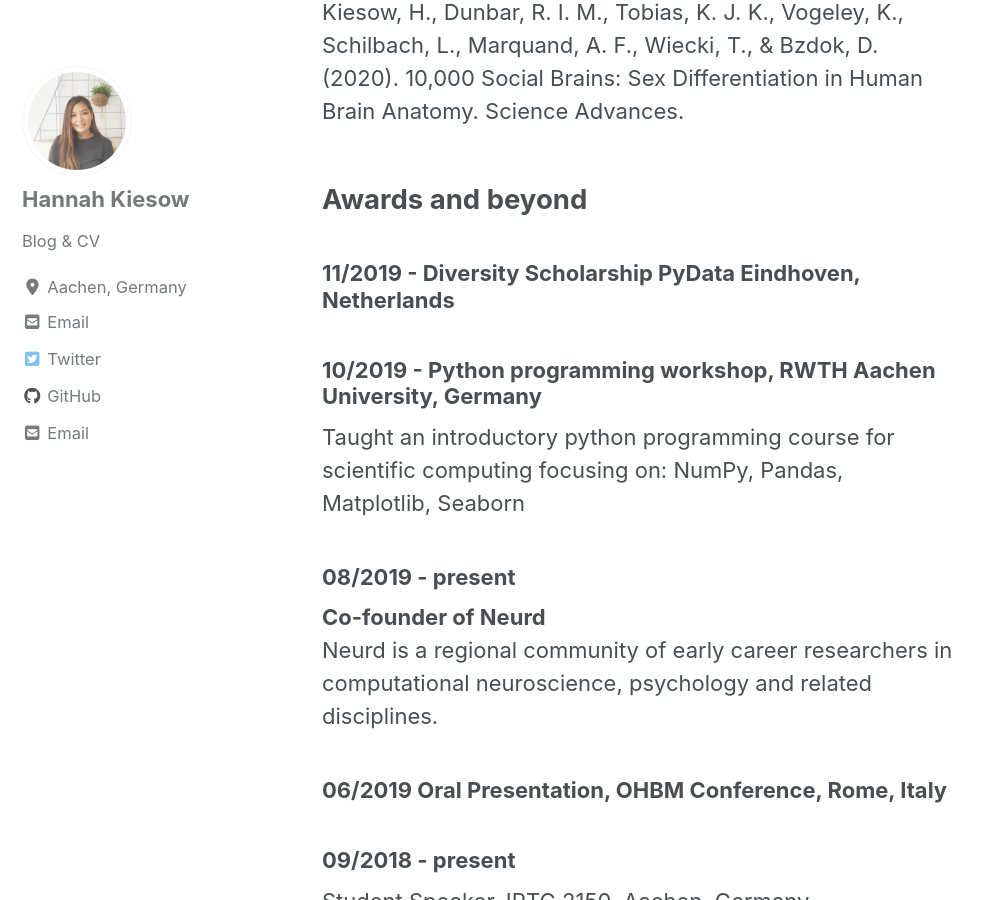
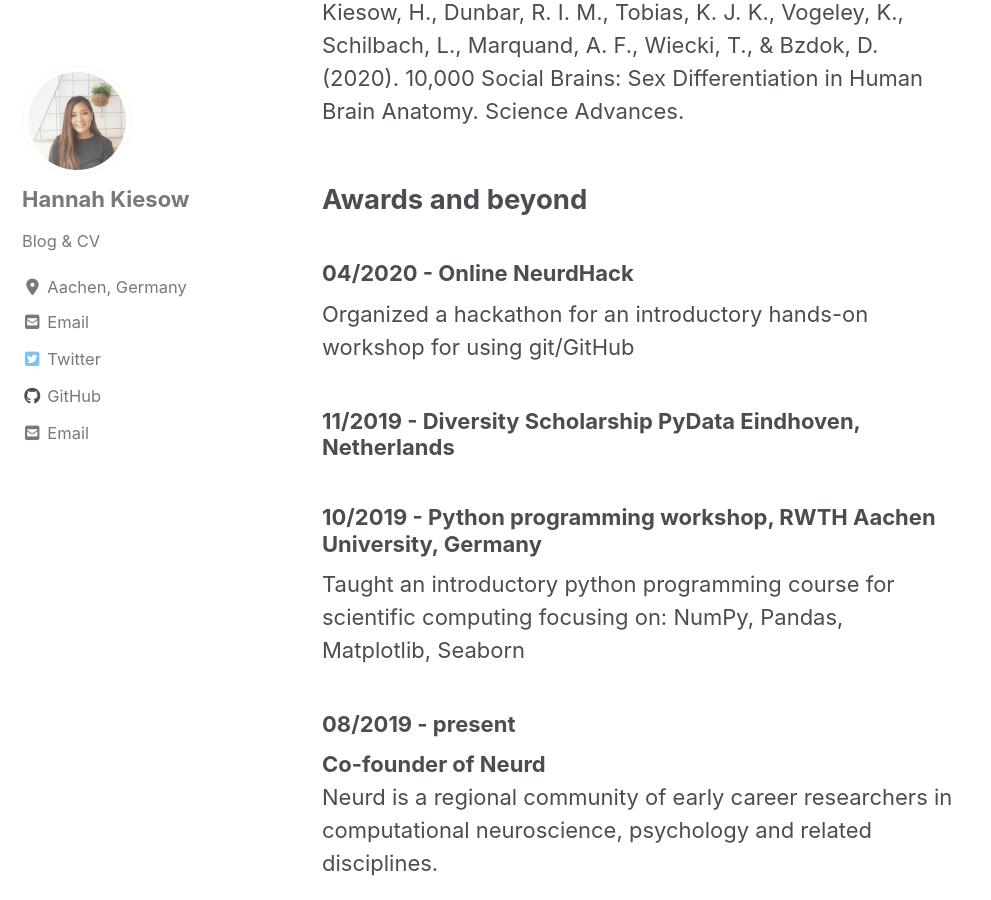
Before and after one commit to hannahkiesow/hannahkiesow.github.io, a Jekyll site: the page built from _pages/CV.md, in a window 1280 px wide and 900 px high, scrolled down 1577 px. Shown: the whole window, without its empty margins (0-991 px from the left). Built offline with Jekyll 4.4.1, drawn with Linux system fonts in a browser that asks for light colours; cached includes are drawn as plain includes; nearby versions of some CDN libraries.

Commit message:
updated CV

```diff
--- a/_pages/CV.md
+++ b/_pages/CV.md
@@ -75,6 +75,9 @@ Kiesow, H., Dunbar, R. I. M., Tobias, K. J. K., Vogeley, K., Schilbach, L., Marq
 <h2>Awards and beyond</h2>
 
 <p>
+<h3> 04/2020 - Online NeurdHack </h3>
+Organized a hackathon for an introductory hands-on workshop for using git/GitHub
+
 <h3> 11/2019 - Diversity Scholarship PyData Eindhoven, Netherlands </h3>
 
 <h3> 10/2019 - Python programming workshop, RWTH Aachen University, Germany</h3>
```
